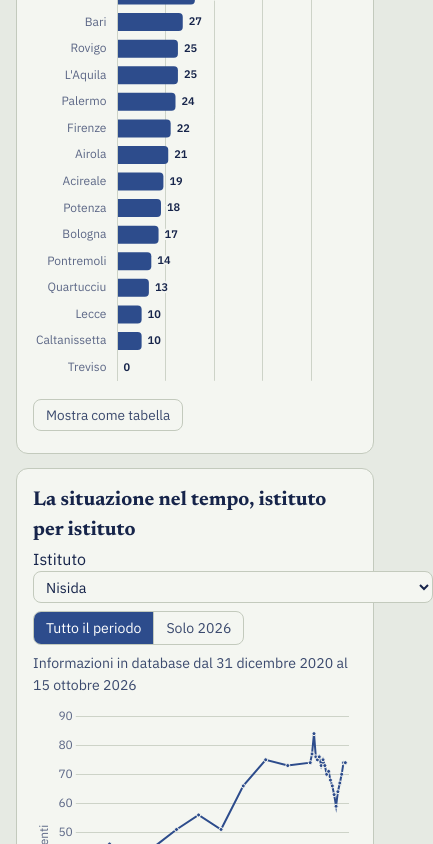
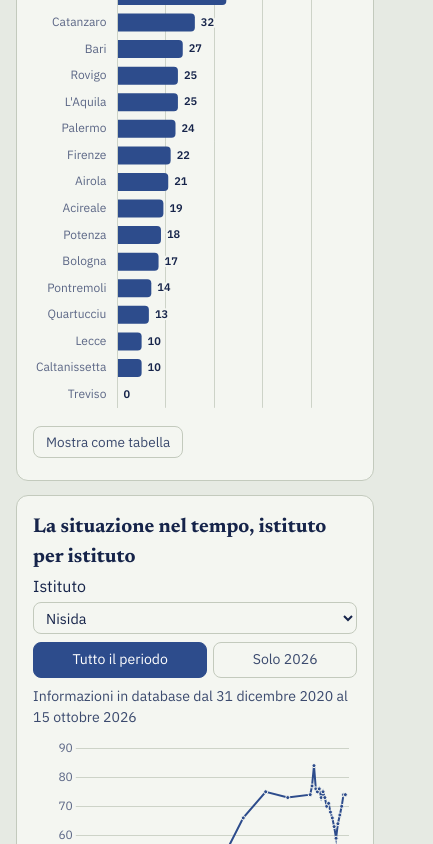
Before and after one commit to lucabonzanni/monitor-ipm, a plain HTML site: page docs/index.html in a window 390 px wide. Shown: the part 2033-2877 px from the top of the page, 433 px wide, since content can reach past the window. Drawn offline with Linux system fonts and the light colour scheme; files whose address does not match are found by name.

Commit message:
Add files via upload

```diff
--- a/docs/app.js
+++ b/docs/app.js
@@ -402,7 +402,7 @@
       render("c-ingressi", {
         type: "bar",
         data: {
-          labels: rows.map(function (r) { var p = r.d.split("-"); return r.corrente ? [String(r.a), "parziale, al " + (+p[2]) + " " + MESI_LUNGHI[+p[1] - 1]] : String(r.a); }),
+          labels: rows.map(function (r) { var p = r.d.split("-"); return r.corrente ? [String(r.a), window.innerWidth < 600 ? "parziale" : "parziale, al " + (+p[2]) + " " + MESI_LUNGHI[+p[1] - 1]] : String(r.a); }),
           datasets: [{
             label: "Ingressi", data: rows.map(function (r) { return r.v; }),
             backgroundColor: rows.map(function (r) { return r.corrente ? cCur : cClosed; }),
@@ -414,7 +414,7 @@
             mode: "index", vAxis: "y", nullText: "non disponibile",
             title: function (it) { return "Anno " + rows[it.dataIndex].a + " · dati al " + fmtData(rows[it.dataIndex].d); },
             scales: function (g, m) {
-              return { x: { grid: { display: false }, border: { color: g }, ticks: { color: m, maxRotation: 0, autoSkip: false } }, y: yScale(g, m, "ingressi nell’anno", {}) };
+              return { x: { grid: { display: false }, border: { color: g }, ticks: { color: m, maxRotation: 0, autoSkip: false, font: { size: window.innerWidth < 600 ? 11 : 12 } } }, y: yScale(g, m, window.innerWidth < 600 ? "" : "ingressi nell’anno", {}) };
             }
           });
           o.layout.padding.top = 22; o.plugins.barLabels = { on: true };
@@ -509,6 +509,7 @@
           : [["Maschi", null, "m"], ["Femmine", null, "f"]];
       var labels = anniDel.map(function (a) {
         var d = ultimoPerAnno[a], p = d.split("-");
+        if (window.innerWidth < 600) return (+p[1] === 12 && +p[2] === 31) ? String(a) : [String(a), "parziale"];
         return [String(a), "al " + (+p[2]) + " " + MESI_LUNGHI[+p[1] - 1]];
       });
       var ds = def.map(function (x, i) {
@@ -525,7 +526,7 @@
             mode: "index", vAxis: "y",
             title: function (it) { return "Anno " + anniDel[it.dataIndex] + " · dati al " + fmtData(ultimoPerAnno[anniDel[it.dataIndex]]); },
             scales: function (g, m) {
-              return { x: { grid: { display: false }, border: { color: g }, ticks: { color: m, maxRotation: 0 } }, y: yScale(g, m, "reati degli ingressi", {}) };
+              return { x: { grid: { display: false }, border: { color: g }, ticks: { color: m, maxRotation: 0, autoSkip: false, font: { size: window.innerWidth < 600 ? 11 : 12 } } }, y: yScale(g, m, window.innerWidth < 600 ? "" : "reati degli ingressi", {}) };
             }
           });
           o.datasets = { bar: { categoryPercentage: 0.8, barPercentage: 0.9 } };
--- a/docs/index.html
+++ b/docs/index.html
@@ -6,7 +6,7 @@
 <title>La situazione delle carceri minorili italiane</title>
 <meta name="description" content="Una fotografia, numeri alla mano, sulle condizioni degli istituti penali per minorenni (Ipm). Dati periodici del ministero della Giustizia.">
 <link rel="icon" href="data:,">
-<link rel="stylesheet" href="style.css?v=9">
+<link rel="stylesheet" href="style.css?v=12">
 </head>
 <body>
 <div class="wrap">
@@ -128,6 +128,6 @@
   </footer>
 </div>
 <script src="vendor/chart.umd.js"></script>
-<script src="app.js?v=9"></script>
+<script src="app.js?v=12"></script>
 </body>
 </html>
--- a/docs/style.css
+++ b/docs/style.css
@@ -111,3 +111,19 @@ footer { color: var(--muted); font-size: .85rem; margin-top: 32px; text-align: c
 .dl { display: flex; flex-wrap: wrap; gap: 4px 14px; }
 .err { background: var(--warn-bg); color: var(--warn-ink); padding: 14px; border-radius: 8px; }
 @media (max-width: 560px) { .plot { height: 300px; } .kpi .value { font-size: 2rem; } header h1 { font-size: 1.6rem; } }
+
+/* telefono: i pulsanti di selezione vanno a capo e restano interi, come bottoni separati */
+@media (max-width: 560px) {
+  .seg { display: flex; flex-wrap: wrap; gap: 6px; border: 0; border-radius: 0; overflow: visible; width: 100%; }
+  .seg button { flex: 1 1 auto; border: 1px solid var(--border); border-radius: 8px; padding: 8px 10px; white-space: normal; line-height: 1.25; }
+  .seg button + button { border-left: 1px solid var(--border); }
+  .seg button[aria-pressed="true"] { border-color: var(--accent); }
+}
+
+/* telefono: tendine e selettori mai più larghi del riquadro */
+select { max-width: 100%; }
+.controls label { min-width: 0; max-width: 100%; }
+@media (max-width: 560px) {
+  .controls label { display: flex; flex-direction: column; align-items: stretch; gap: 4px; width: 100%; }
+  .controls select { width: 100%; box-sizing: border-box; }
+}
```
